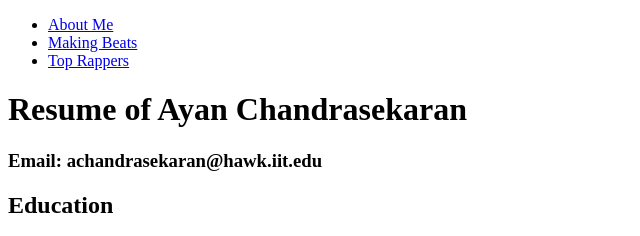
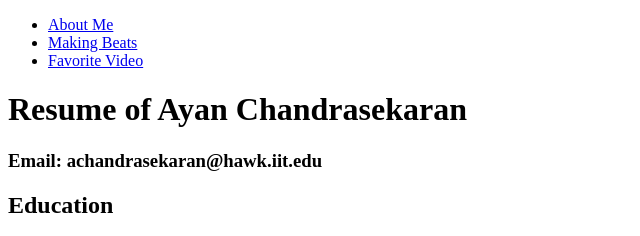
Before and after one commit to achandrasek/Project-1, a plain HTML site: page index.html in a window 1280 px wide. Shown: the top 236 px of the page, 0-640 px from the left. Drawn offline with Linux system fonts and the light colour scheme.

Commit message:
Update index.html
Fix Link on index

```diff
--- a/index.html
+++ b/index.html
@@ -9,7 +9,7 @@
   <ul>
     <li><a href="index.html">About Me</a></li>
     <li><a href="beats.html">Making Beats</a></li>
-    <li><a href="artists.html">Top Rappers</a></li>
+    <li><a href="artists.html">Favorite Video</a></li>
   </ul>
 
   <div>
```
